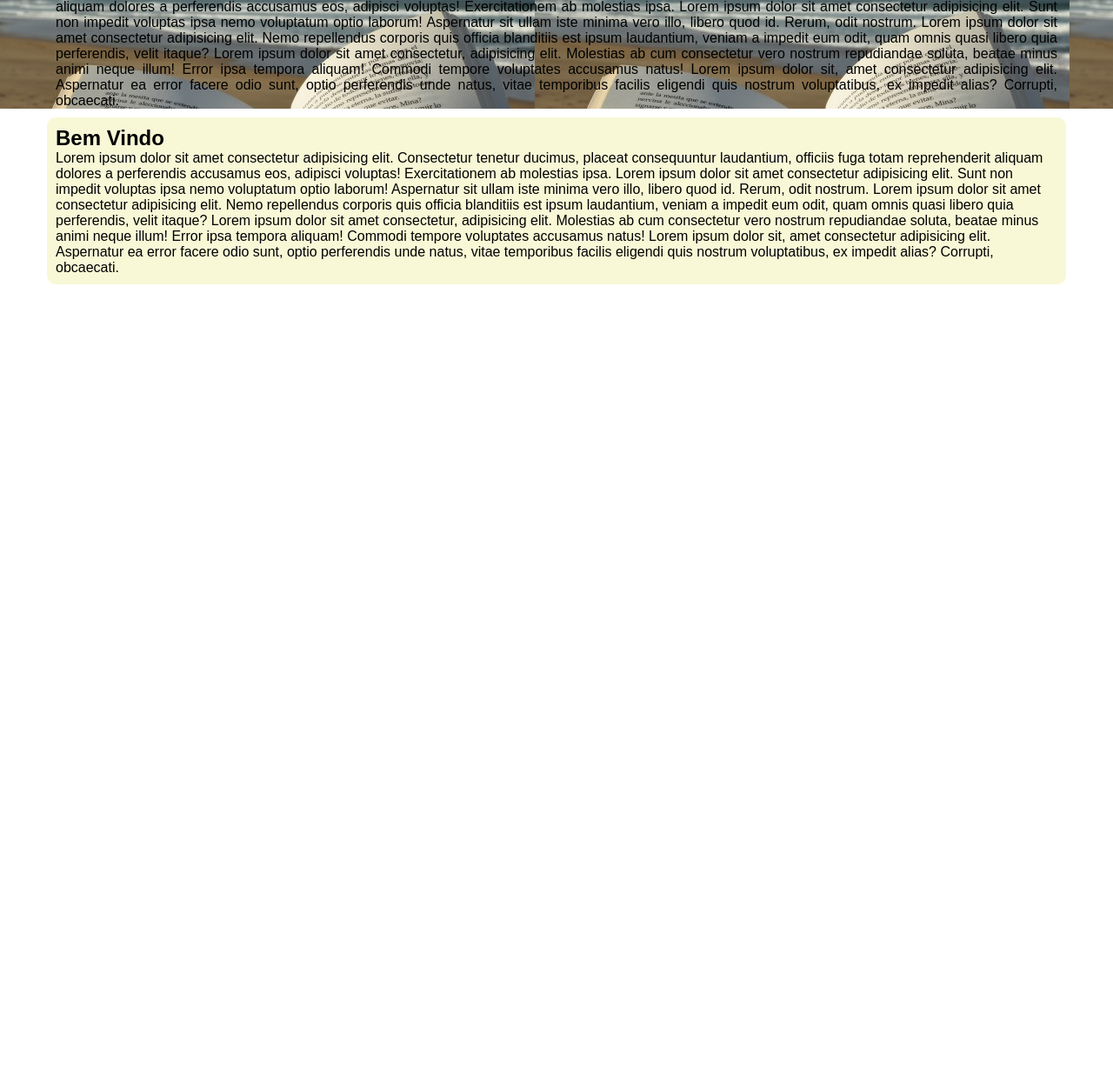
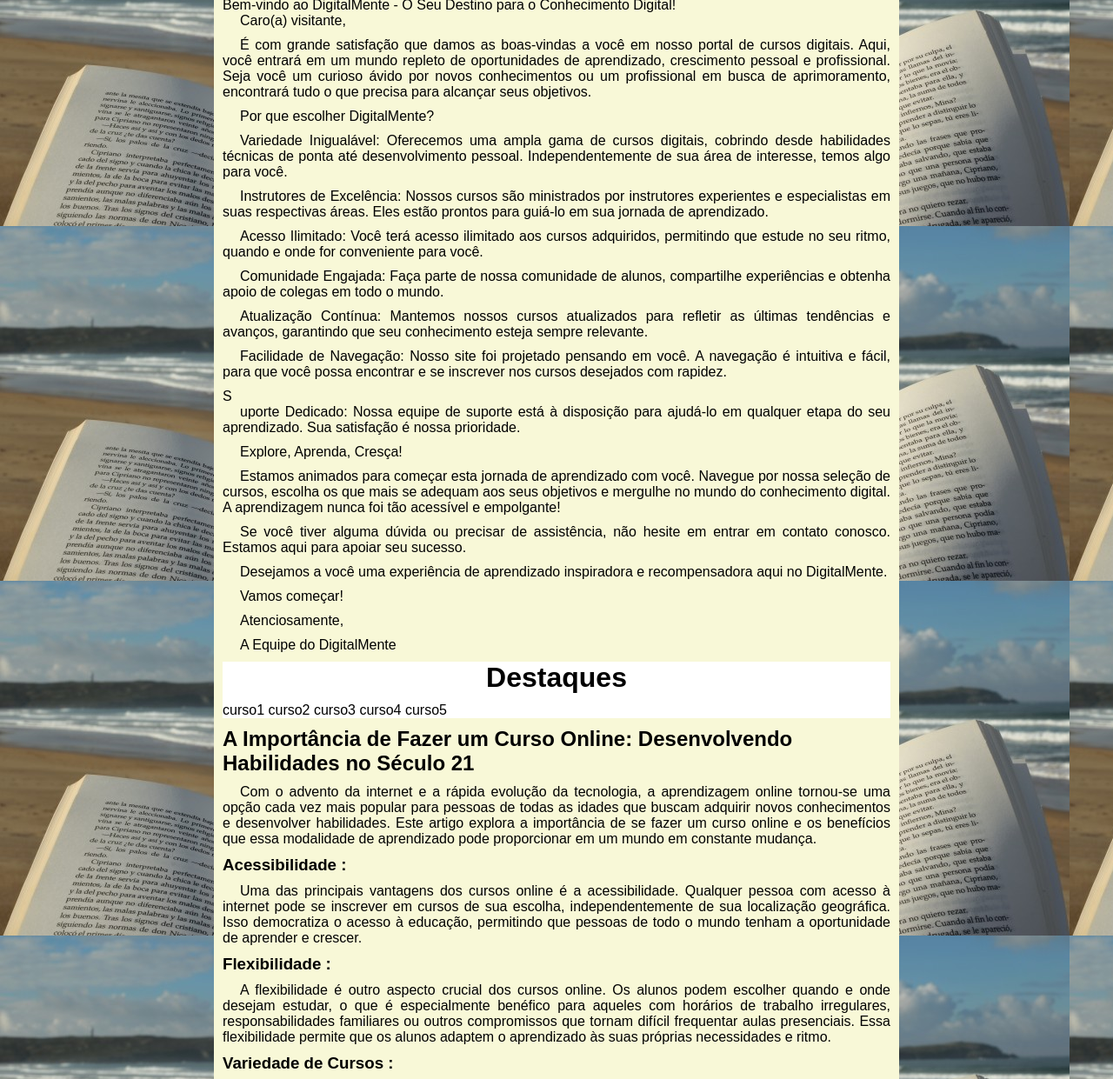
Before and after one commit to tiagooliveirarosa/site-curso, a plain HTML site: page index.html in a window 1280 px wide. Shown: the part 148-1389 px from the top of the page at 87% size. Before the commit the page ends 800 px from the top, so only its background shows below. Drawn offline with nearby package versions, Linux system fonts and the light colour scheme.

Commit message:
atuali sit

```diff
--- a/estilos/cel.css
+++ b/estilos/cel.css
@@ -6,6 +6,9 @@
     padding: 0px;
 }
 
+body {
+    background-image: url(../imagens/leyendo-un-libro-en-la-playa.jpg);
+}
 
 header > h1{
 text-align: center;
@@ -17,17 +20,6 @@
     display: none;
 }
 
-header > h2 {
-    text-align: center;
-    padding-top: 10px;
-}
-header > p {
-    width: 90vw;
-    margin: auto;
-text-align: justify;
-padding-top: 10px;
-text-indent: 20px;
-}
 
 span#burguer {
     display: block;
@@ -44,6 +36,7 @@
 
 menu > ul {
     list-style-type: none;
+    text-align: center;
 }
 menu > ul > li > a {
     display: block;
@@ -66,4 +59,45 @@
     margin-top: 10px;
     padding: 10px;
     border-radius: 10px;
+
 }
+
+main > content {
+    display: block;
+    background-color: white;
+}
+
+main > content > h1 {
+    padding-bottom: 10px;
+    text-align: center;
+}
+
+main > content > ul > li {
+    display: inline-block;
+}
+
+
+main > h2 {
+    padding-bottom: 10px;
+    text-align: center;
+}
+
+main > p {
+    text-align: justify;
+    margin-bottom: 10px;
+    text-indent: 20px;
+}
+
+main > article {
+    margin-top: 10px;
+}
+
+main > article > h3 {
+    margin-top: 10px;
+}
+
+main > article > p {
+    margin-top: 10px;
+    text-align: justify;
+    text-indent: 20px;
+}
--- a/estilos/demaistelas.css
+++ b/estilos/demaistelas.css
@@ -1 +1,18 @@
 @charset "UTF-8";
+
+@media screen and (min-width: 768px) {
+    span#burguer {
+        display: none;
+    }
+
+    menu {
+        display: block;
+    }
+
+    menu > ul > li {
+        display: inline-block;
+    }
+    main {
+        width: 768px;
+    }
+}
--- a/index.html
+++ b/index.html
@@ -9,9 +9,9 @@
     <link rel="stylesheet" href="estilos/gerais.css">
     <link rel="stylesheet" href="https://fonts.googleapis.com/css2?family=Material+Symbols+Outlined:opsz,wght,FILL,GRAD@24,400,0,0" />
 </head>
-<body>
+<body onresize="mudouTamanho()">
     <header>
-        <h1>Apreder Para O Futuro</h1>
+        <h1>DigitalMente</h1>
         <span id="burguer" class="material-symbols-outlined" onclick="clickMenu()">
             menu
             </span>
@@ -29,18 +29,109 @@
                 </ul>
            </menu>
 
-        <h2>Bem Vindo</h2>
-        <p>Lorem ipsum dolor sit amet consectetur adipisicing elit. Consectetur tenetur ducimus, placeat consequuntur laudantium, officiis fuga totam reprehenderit aliquam dolores a perferendis accusamus eos, adipisci voluptas! Exercitationem ab molestias ipsa. Lorem ipsum dolor sit amet consectetur adipisicing elit. Sunt non impedit voluptas ipsa nemo voluptatum optio laborum! Aspernatur sit ullam iste minima vero illo, libero quod id. Rerum, odit nostrum.  Lorem ipsum dolor sit amet consectetur adipisicing elit. Nemo repellendus corporis quis officia blanditiis est ipsum laudantium, veniam a impedit eum odit, quam omnis quasi libero quia perferendis, velit itaque?  Lorem ipsum dolor sit amet consectetur, adipisicing elit. Molestias ab cum consectetur vero nostrum repudiandae soluta, beatae minus animi neque illum! Error ipsa tempora aliquam! Commodi tempore voluptates accusamus natus!  Lorem ipsum dolor sit, amet consectetur adipisicing elit. Aspernatur ea error facere odio sunt, optio perferendis unde natus, vitae temporibus facilis eligendi quis nostrum voluptatibus, ex impedit alias? Corrupti, obcaecati.</p>
+
+
     </header>
     <main>
-        <h2>Bem Vindo</h2>
-        <p>Lorem ipsum dolor sit amet consectetur adipisicing elit. Consectetur tenetur ducimus, placeat consequuntur laudantium, officiis fuga totam reprehenderit aliquam dolores a perferendis accusamus eos, adipisci voluptas! Exercitationem ab molestias ipsa. Lorem ipsum dolor sit amet consectetur adipisicing elit. Sunt non impedit voluptas ipsa nemo voluptatum optio laborum! Aspernatur sit ullam iste minima vero illo, libero quod id. Rerum, odit nostrum.  Lorem ipsum dolor sit amet consectetur adipisicing elit. Nemo repellendus corporis quis officia blanditiis est ipsum laudantium, veniam a impedit eum odit, quam omnis quasi libero quia perferendis, velit itaque?  Lorem ipsum dolor sit amet consectetur, adipisicing elit. Molestias ab cum consectetur vero nostrum repudiandae soluta, beatae minus animi neque illum! Error ipsa tempora aliquam! Commodi tempore voluptates accusamus natus!  Lorem ipsum dolor sit, amet consectetur adipisicing elit. Aspernatur ea error facere odio sunt, optio perferendis unde natus, vitae temporibus facilis eligendi quis nostrum voluptatibus, ex impedit alias? Corrupti, obcaecati.</p>
+        <h2>Bem vindo</h2>
+        Bem-vindo ao DigitalMente - O Seu Destino para o Conhecimento Digital!
+
+<p>Caro(a) visitante,</p>
+
+<p>É com grande satisfação que damos as boas-vindas a você em nosso portal de cursos digitais. Aqui, você entrará em um mundo repleto de oportunidades de aprendizado, crescimento pessoal e profissional. Seja você um curioso ávido por novos conhecimentos ou um profissional em busca de aprimoramento, encontrará tudo o que precisa para alcançar seus objetivos.</p>
+
+<p>Por que escolher DigitalMente?</p>
+
+<p>Variedade Inigualável: Oferecemos uma ampla gama de cursos digitais, cobrindo desde habilidades técnicas de ponta até desenvolvimento pessoal. Independentemente de sua área de interesse, temos algo para você.</p>
+
+<p>Instrutores de Excelência: Nossos cursos são ministrados por instrutores experientes e especialistas em suas respectivas áreas. Eles estão prontos para guiá-lo em sua jornada de aprendizado.</p>
+
+<p>Acesso Ilimitado: Você terá acesso ilimitado aos cursos adquiridos, permitindo que estude no seu ritmo, quando e onde for conveniente para você.</p>
+
+<p>Comunidade Engajada: Faça parte de nossa comunidade de alunos, compartilhe experiências e obtenha apoio de colegas em todo o mundo.</p>
+
+<p>Atualização Contínua: Mantemos nossos cursos atualizados para refletir as últimas tendências e avanços, garantindo que seu conhecimento esteja sempre relevante.</p>
+
+<p>Facilidade de Navegação: Nosso site foi projetado pensando em você. A navegação é intuitiva e fácil, para que você possa encontrar e se inscrever nos cursos desejados com rapidez.</p>
+
+S<p>uporte Dedicado: Nossa equipe de suporte está à disposição para ajudá-lo em qualquer etapa do seu aprendizado. Sua satisfação é nossa prioridade.</p>
+
+<p>Explore, Aprenda, Cresça!</p>
+
+<p>Estamos animados para começar esta jornada de aprendizado com você. Navegue por nossa seleção de cursos, escolha os que mais se adequam aos seus objetivos e mergulhe no mundo do conhecimento digital. A aprendizagem nunca foi tão acessível e empolgante!</p>
+
+<p>Se você tiver alguma dúvida ou precisar de assistência, não hesite em entrar em contato conosco. Estamos aqui para apoiar seu sucesso.</p>
+
+<p>Desejamos a você uma experiência de aprendizado inspiradora e recompensadora aqui no DigitalMente.</p>
+
+<p>Vamos começar!</p>
+
+<p>Atenciosamente,</p>
+
+<p>A Equipe do DigitalMente</p>
+
+        <content>
+            <h1>Destaques</h1>
+        <ul>
+            <li><a href="#"></a>curso1</li>
+            <li><a href="#"></a>curso2</li>
+            <li><a href="#"></a>curso3</li>
+            <li><a href="#"></a>curso4</li>
+            <li><a href="#"></a>curso5</li>
+        </ul>
+
+        </content>
+
+        <article>
+            <h2>A Importância de Fazer um Curso Online: Desenvolvendo Habilidades no Século 21</h2>
+
+
+
+<p>Com o advento da internet e a rápida evolução da tecnologia, a aprendizagem online tornou-se uma opção cada vez mais popular para pessoas de todas as idades que buscam adquirir novos conhecimentos e desenvolver habilidades. Este artigo explora a importância de se fazer um curso online e os benefícios que essa modalidade de aprendizado pode proporcionar em um mundo em constante mudança.</p>
+
+<h3>Acessibilidade :</h3>
+<p>Uma das principais vantagens dos cursos online é a acessibilidade. Qualquer pessoa com acesso à internet pode se inscrever em cursos de sua escolha, independentemente de sua localização geográfica. Isso democratiza o acesso à educação, permitindo que pessoas de todo o mundo tenham a oportunidade de aprender e crescer.</p>
+
+<h3>Flexibilidade :</h3>
+<p>A flexibilidade é outro aspecto crucial dos cursos online. Os alunos podem escolher quando e onde desejam estudar, o que é especialmente benéfico para aqueles com horários de trabalho irregulares, responsabilidades familiares ou outros compromissos que tornam difícil frequentar aulas presenciais. Essa flexibilidade permite que os alunos adaptem o aprendizado às suas próprias necessidades e ritmo.</p>
+
+<h3>Variedade de Cursos :</h3>
+<p>A oferta de cursos online abrange uma ampla variedade de temas e disciplinas. Desde cursos acadêmicos tradicionais até treinamentos especializados em habilidades técnicas e profissionais, há opções para atender às necessidades de praticamente qualquer pessoa. Isso significa que os alunos podem escolher cursos que estejam alinhados com seus interesses pessoais e metas de carreira.</p>
+
+<h3>Desenvolvimento de Habilidades Digitais :</h3>
+<p>Participar de cursos online ajuda os alunos a desenvolver habilidades digitais essenciais. A familiaridade com a tecnologia, a navegação na web e o uso de ferramentas online se tornam habilidades valiosas em um mundo cada vez mais digitalizado. Além disso, a interação com sistemas de gerenciamento de aprendizado e recursos online melhora a alfabetização digital.</p>
+
+<h3>Aprendizado Autodirigido :</h3>
+<p>A modalidade de ensino online promove o aprendizado autodirigido, que é a capacidade de os alunos assumirem a responsabilidade por seu próprio processo de aprendizado. Isso inclui a definição de metas, a organização do tempo de estudo e a busca ativa por recursos adicionais quando necessário. Essas habilidades são transferíveis para a vida pessoal e profissional.</p>
+
+<h3>Economia de Tempo e Dinheiro :</h3>
+<p>Os cursos online muitas vezes são mais econômicos do que seus equivalentes presenciais. Os alunos economizam em despesas de transporte, acomodação e materiais didáticos. Além disso, a economia de tempo associada à eliminação das viagens para o campus permite que os alunos invistam mais tempo em seus estudos ou em outras atividades importantes.</p>
+
+<h3>Atualização Constante :</h3>
+<P>A velocidade das mudanças no mundo moderno exige aprendizado contínuo. Os cursos online permitem que os indivíduos se mantenham atualizados em suas áreas de interesse ou carreira. Isso é particularmente importante em setores sujeitos a avanços tecnológicos rápidos, nos quais o conhecimento rapidamente se torna obsoleto.</P>
+
+<h3>Conclusão :</h3>
+
+<p>A aprendizagem online oferece oportunidades sem precedentes para indivíduos que desejam adquirir novos conhecimentos e desenvolver habilidades. Sua acessibilidade, flexibilidade e variedade de cursos tornam a educação mais acessível e adaptável às necessidades de cada aluno. Além disso, os cursos online ajudam a desenvolver habilidades digitais e promovem a aprendizagem autodirigida, habilidades cruciais para o sucesso no mundo atual. Portanto, a importância de fazer um curso online não pode ser subestimada, pois contribui para o crescimento pessoal e profissional em um mundo em constante evolução.</p>
+
+</article>
+
+
     </main>
     <footer>
 
     </footer>
 
     <script>
+
+        function mudouTamanho() {
+            if (window.innerwidth >= 768) {
+                itens.style.display = 'block'
+            } else {
+                itens.style.display = 'none'
+            }
+        }
+
         function clickMenu() {
             if (itens.style.display == 'block') {
                 itens.style.display = 'none'
```
